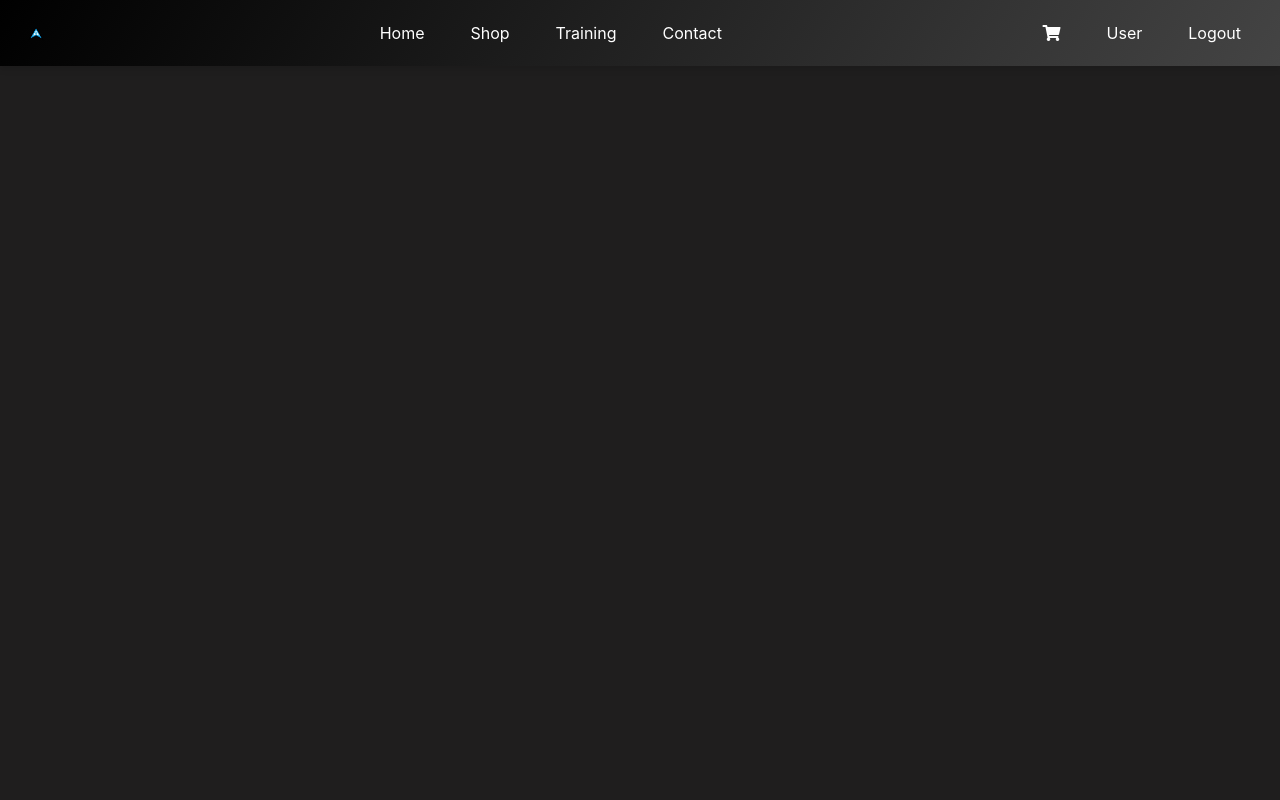
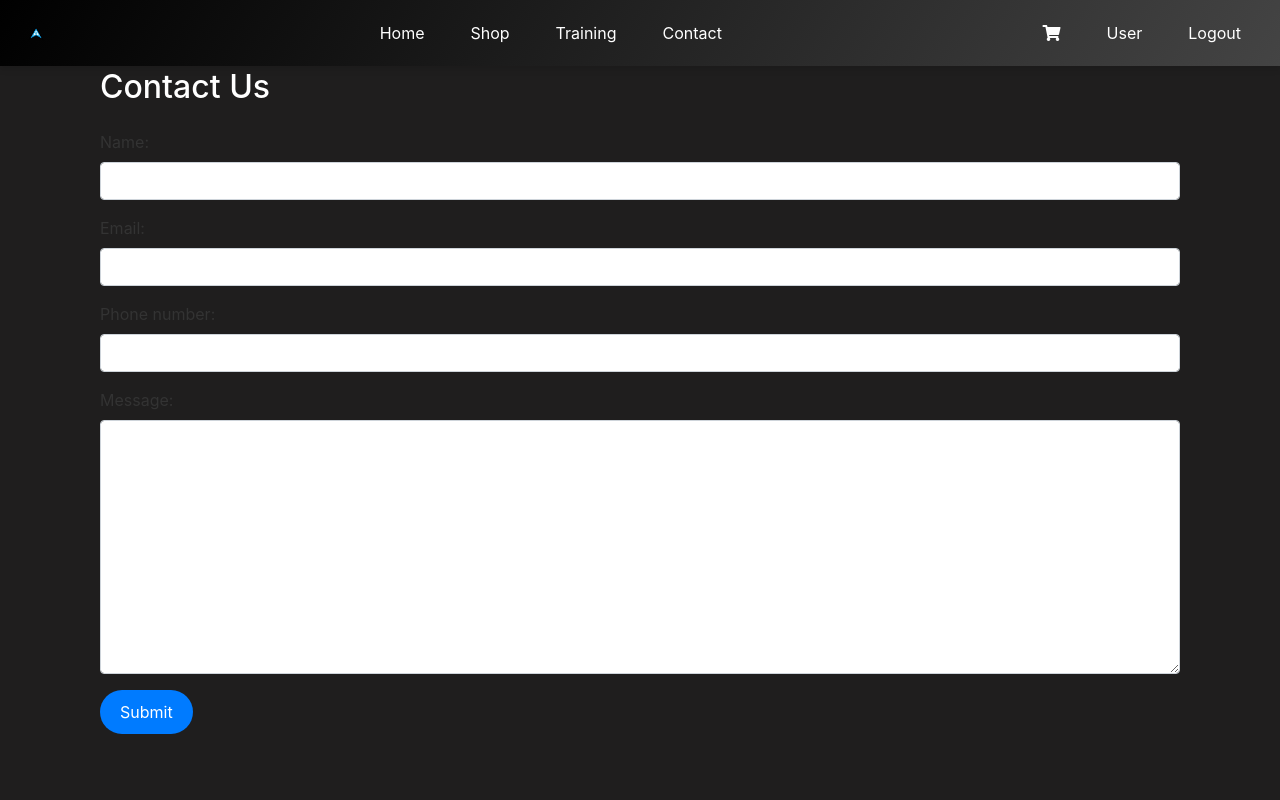
Before and after one commit to NicholasPatrickSuyat/ecommerce_django, a Django app: page /contact/ in a window 1280 px wide. Run offline with Django 5.2, Linux system fonts and the light colour scheme; some libraries are stand-ins or nearby versions.

Commit message:
contact page

```diff
--- a/contact/forms.py
+++ b/contact/forms.py
@@ -1,9 +1,13 @@
 from django import forms
 from .models import ContactMessage
 
-class ContactMessageForm(forms.ModelForm):
-    class meta:
+class ContactForm(forms.ModelForm):
+    class Meta:
         model = ContactMessage
-        fields = ['name', 'email', 'message', 'phone']
-
-    phone = forms.CharField(max_length=15, required=False)
+        fields = ['name', 'email', 'phone_number', 'message']
+        widgets = {
+            'name': forms.TextInput(attrs={'class': 'form-control'}),
+            'email': forms.EmailInput(attrs={'class': 'form-control'}),
+            'phone_number': forms.TextInput(attrs={'class': 'form-control'}),
+            'message': forms.Textarea(attrs={'class': 'form-control'}),
+        }
--- a/contact/models.py
+++ b/contact/models.py
@@ -4,6 +4,7 @@ class ContactMessage(models.Model):
     name = models.CharField(max_length=100)
     email = models.EmailField()
     message = models.TextField()
+    phone_number = models.CharField(max_length=15)
 
 
     def __str__(self):
--- a/contact/templates/contact/contact.html
+++ b/contact/templates/contact/contact.html
@@ -1,12 +1,27 @@
 {% extends "home/base.html" %}
 
-{% load static %}
-
-{% block title %}
-Home - My Company
+{% block content %}
+<div class="container mt-5">
+    <h2 class="text-white mb-4">Contact Us</h2>
+    <form method="post" novalidate>
+        {% csrf_token %}
+        <div class="form-group">
+            {{ form.name.label_tag }}
+            {{ form.name }}
+        </div>
+        <div class="form-group">
+            {{ form.email.label_tag }}
+            {{ form.email }}
+        </div>
+        <div class="form-group">
+            {{ form.phone_number.label_tag }}
+            {{ form.phone_number }}
+        </div>
+        <div class="form-group">
+            {{ form.message.label_tag }}
+            {{ form.message }}
+        </div>
+        <button type="submit" class="btn btn-primary">Submit</button>
+    </form>
+</div>
 {% endblock %}
-
-{% block content %}
-
-
-{% endblock %}
--- a/contact/urls.py
+++ b/contact/urls.py
@@ -1,8 +1,9 @@
 from django.urls import path
-from .views import contact_view
+from .views import contact_view, contact_success
 
 app_name = 'contact'
 
 urlpatterns = [
     path('', contact_view, name='contact'),
+    path('success/', contact_success, name='contact_success'),
 ]
--- a/contact/views.py
+++ b/contact/views.py
@@ -1,4 +1,25 @@
-from django.shortcuts import render
+from django.shortcuts import render, redirect
+from django.core.mail import send_mail
+from .forms import ContactForm
+from .models import ContactMessage
 
 def contact_view(request):
-    return render(request, 'contact/contact.html')
+    if request.method == 'POST':
+        form = ContactForm(request.POST)
+        if form.is_valid():
+            contact_message = form.save()
+            # Send email (this is an example, you'll need to configure your email settings)
+            send_mail(
+                f'Contact Form Submission from {contact_message.name}',
+                f"Message: {contact_message.message}\nPhone Number: {contact_message.phone_number}",
+                contact_message.email,
+                ['your-email@example.com'],  # Replace with your email or a list of recipients
+            )
+            return redirect('contact:contact_success')
+    else:
+        form = ContactForm()
+
+    return render(request, 'contact/contact.html', {'form': form})
+
+def contact_success(request):
+    return render(request, 'contact/contact_success.html')
```
Also changed, not shown: contact/templates/contact/contact_success.html (added, +8 -0 lines), contact/migrations/0002_contactmessage_phone_number.py (added), db.sqlite3.
